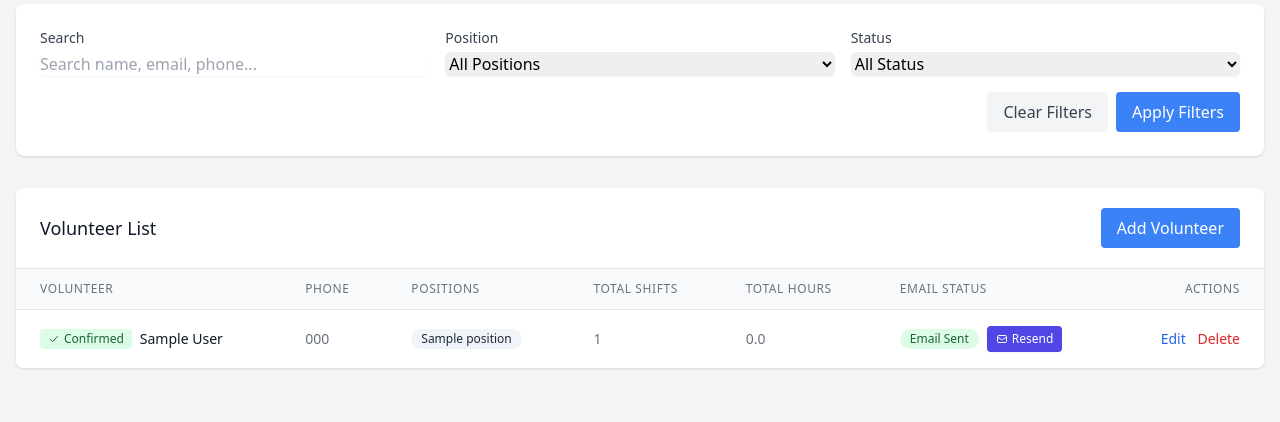
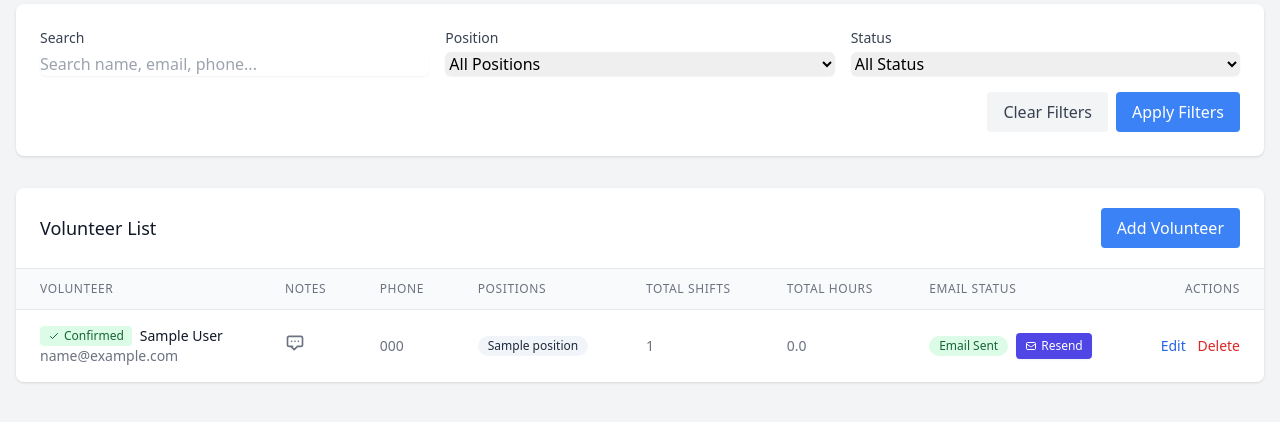
Before and after one commit to augt1/volunteer-shift-scheduler, a Django app: page /volunteers/volunteers/ in a window 1280 px wide. Shown: the part 360-782 px from the top of the page. Run offline with Django 5.2, Linux system fonts and the light colour scheme; a user stored in the database is signed in; tables that the repository leaves empty hold one stand-in row (values such as "Sample post"); some libraries are stand-ins or nearby versions.

Commit message:
Adjust shift start time to 6am and add notes column with tooltip to volunteer list

```diff
--- a/shifts/views.py
+++ b/shifts/views.py
@@ -53,7 +53,7 @@ def week_view(request):
 
     # Generate hour slots from 10am to 5am next day
     hour_slots = []
-    for hour in range(10, 24):  # 10am to 11:59pm
+    for hour in range(6, 24):  # 10am to 11:59pm
         hour_slots.append(time(hour, 0))
     for hour in range(0, 6):  # 12am to 5am next day
         hour_slots.append(time(hour, 0))
--- a/volunteers/templates/volunteers/volunteer_list.html
+++ b/volunteers/templates/volunteers/volunteer_list.html
@@ -109,6 +109,9 @@
                             Volunteer
                         </th>
                         <th scope="col" class="px-6 py-3 text-left text-xs font-medium text-gray-500 uppercase tracking-wider">
+                            Notes
+                        </th>
+                        <th scope="col" class="px-6 py-3 text-left text-xs font-medium text-gray-500 uppercase tracking-wider">
                             Phone
                         </th>
                         <th scope="col" class="px-6 py-3 text-left text-xs font-medium text-gray-500 uppercase tracking-wider">
@@ -152,8 +155,34 @@
                                         {% endif %}
                                         <span>{{ volunteer }}</span>
                                     </div>
+                                    <div class="text-sm text-gray-500">{{ volunteer.email }}</div>
                                 </div>
                             </div>
+                        </td>
+                        <td class="px-6 py-4">
+                            {% if volunteer.notes %}
+                            <div class="relative" x-data="{ isTooltipVisible: false }">
+                                <button
+                                    @mouseenter="isTooltipVisible = true"
+                                    @mouseleave="isTooltipVisible = false"
+                                    class="text-gray-500 hover:text-gray-700"
+                                >
+                                    <svg class="w-5 h-5" fill="none" stroke="currentColor" viewBox="0 0 24 24">
+                                        <path stroke-linecap="round" stroke-linejoin="round" stroke-width="2" d="M8 10h.01M12 10h.01M16 10h.01M9 16H5a2 2 0 01-2-2V6a2 2 0 012-2h14a2 2 0 012 2v8a2 2 0 01-2 2h-4l-4 4-4-4z"></path>
+                                    </svg>
+                                </button>
+                                <div
+                                    x-show="isTooltipVisible"
+                                    x-cloak
+                                    class="absolute z-10 w-64 px-4 py-2 text-sm text-gray-500 bg-white border rounded shadow-lg"
+                                    style="white-space: pre-line;"
+                                >
+                                    {{ volunteer.notes }}
+                                </div>
+                            </div>
+                            {% else %}
+                            <span class="text-gray-400">-</span>
+                            {% endif %}
                         </td>
                         <td class="px-6 py-4 text-sm text-gray-500">
                             {{ volunteer.phone_number|default:"-" }}
```
